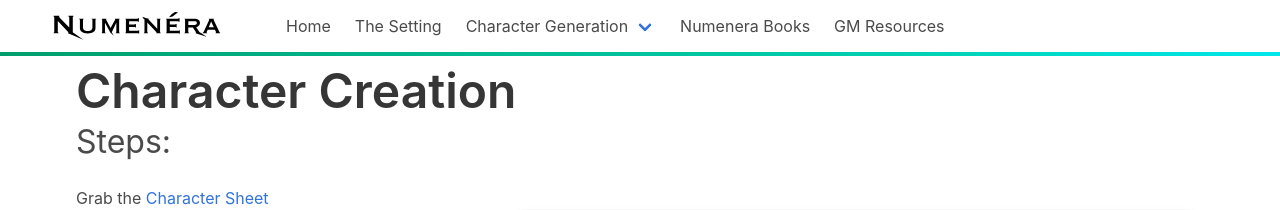
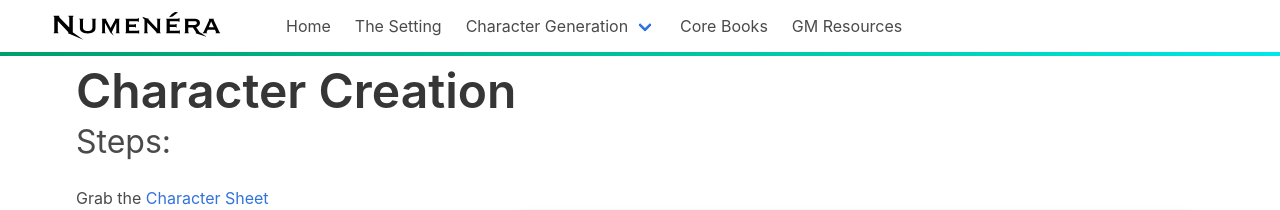
Before and after one commit to rebelwarrior/numenera, a Jekyll site: the page built from character-creation.md, in a window 1280 px wide and 900 px high. Shown: the top 210 px of the window. Built offline with Jekyll 4.4.1, drawn with Linux system fonts in a browser that asks for light colours; nearby versions of some CDN libraries.

Commit message:
updates resources to gm-resources to avoid code confusion

```diff
--- a/_includes/header.html
+++ b/_includes/header.html
@@ -71,10 +71,10 @@
           </a>
         </div>
       </div> -->
-      <a class="navbar-item" href="{{ site.url}}/resources/books">
-        Numenera Books
+      <a class="navbar-item" href="{{ site.url}}/gm-resources/books">
+        Core Books
       </a>
-      <a class="navbar-item" href="{{ site.url}}/resources/gm-resources">
+      <a class="navbar-item" href="{{ site.url}}/gm-resources/gm-resources">
         GM Resources
       </a>
     </div>
--- a/character-creation.md
+++ b/character-creation.md
@@ -64,7 +64,7 @@
 > Type (1/6), Descriptor (1/47) and Focus (1/39) give 10,998 permutations.
 
 ![piechart]({{ site.url }}/assets/images/Pies.jpg)
-{:.box.is-pulled-right.mx-2}
+{:.image.is-pulled-right.mx-2}
 
 #### 4. Choose Two Type Abilities (2/5 to 2/9)
 {:.subtitle.is-4.mt-4}
```
Also changed, not shown: gm-resources/books.md (renamed from resources/books.md), gm-resources/gm-resources.md (renamed from resources/gm-resources.md).
